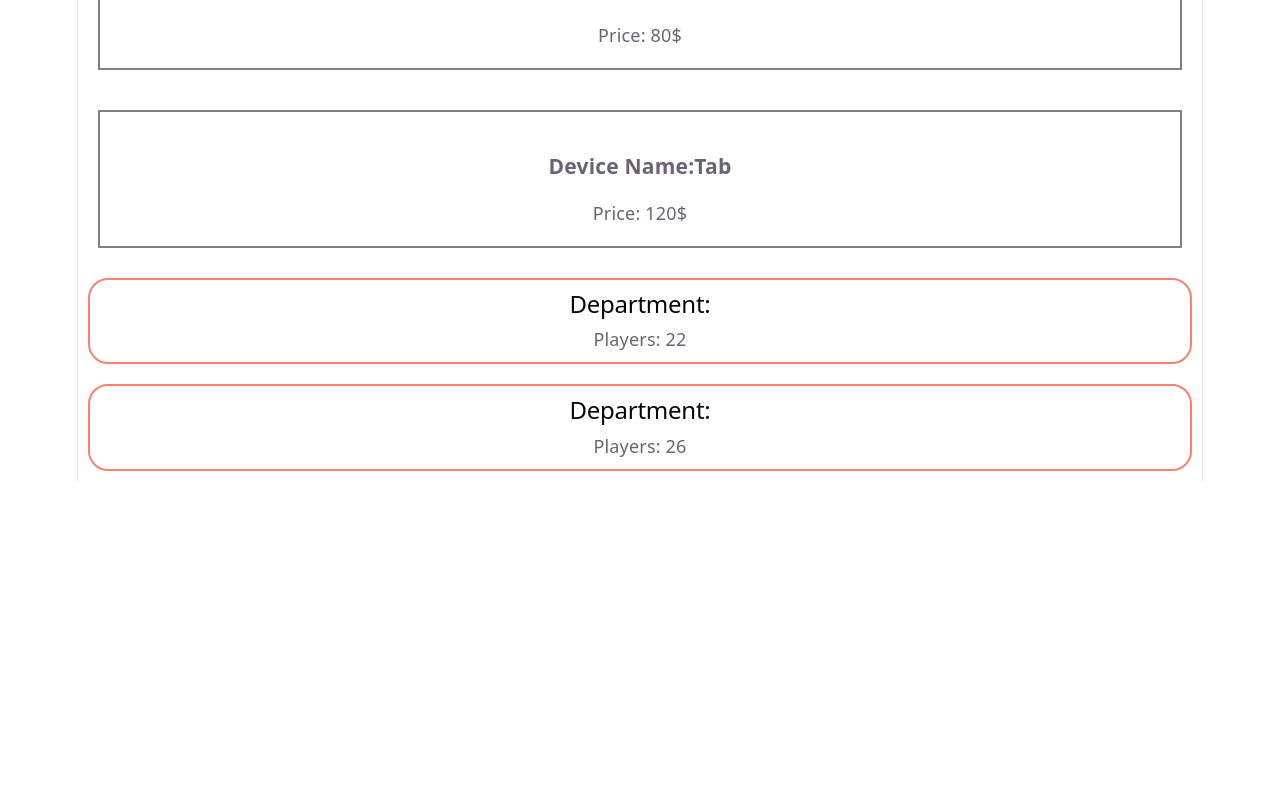
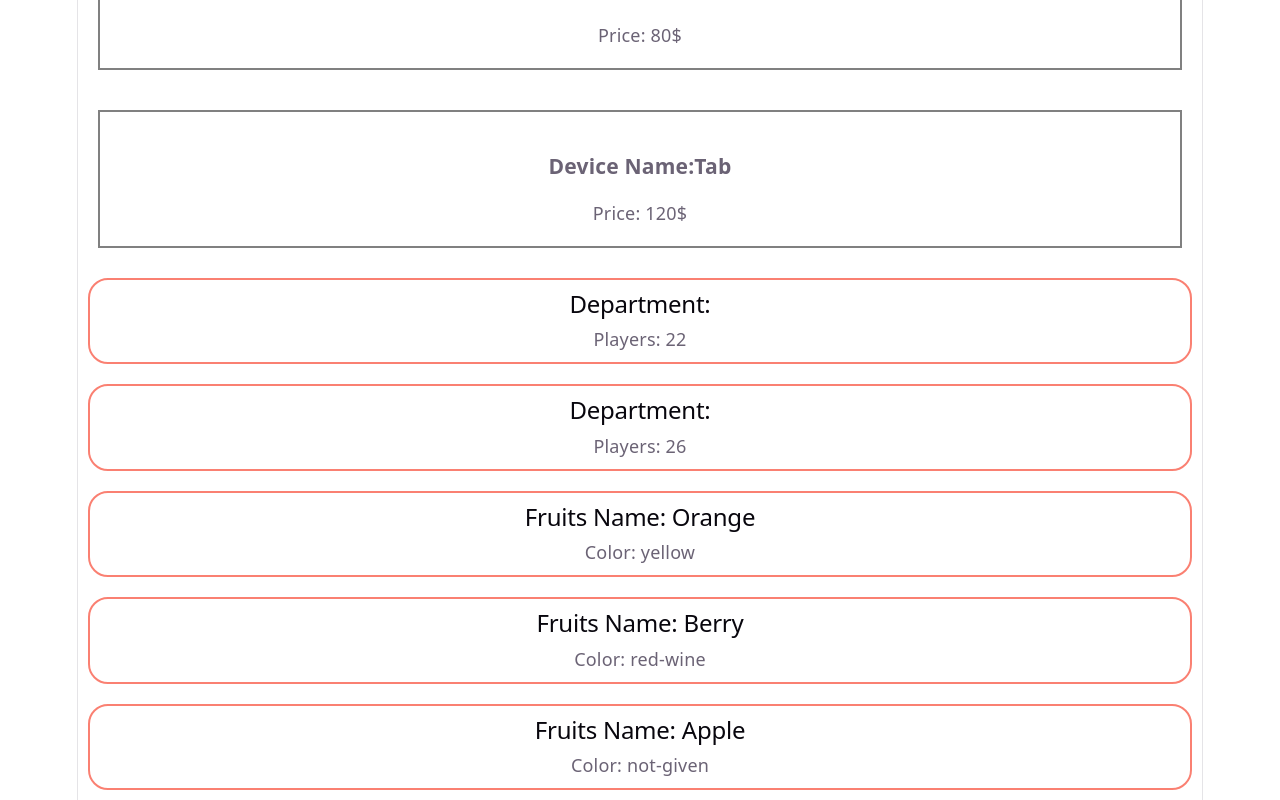
Before and after one commit to asm-saim/v1-react-core, a React (Vite) app: page / in a window 1280 px wide. Shown: the part 816-1616 px from the top of the page. Before the commit the page ends 1297 px from the top, so only its background shows below. Built offline with nearby package versions, Linux system fonts and the light colour scheme.

Commit message:
destructuring implemented with default values

```diff
--- a/src/App.jsx
+++ b/src/App.jsx
@@ -18,13 +18,18 @@ function App() {
       <Sports deptName="Basketball" player="26"></Sports>
 
 
+      <Fruits name="Orange" color="yellow" ></Fruits>
+      <Fruits name="Berry" color="red-wine" ></Fruits>
+      <Fruits name="Apple"></Fruits>
+
+
     </>
 
   )
 }
 
 //component: obj destructuring
-function Sports({depName, player}) {
+function Sports({ depName, player }) {
   // console.log(props)
   // const {depName,player}={deptName:"Basketball", player:"26"}
   return (
@@ -34,6 +39,17 @@ function Sports({depName, player}) {
     </div>
   )
 }
+
+//component: destructuring
+function Fruits({ name, color = "not-given" }) {
+  return (
+    <div className='pet'>
+      <h2>Fruits Name: {name} </h2>
+      <p>Color: {color}</p>
+    </div>
+  )
+}
+
 
 //component:
 function Device(props) {
```
Also changed, not shown: note.txt.
